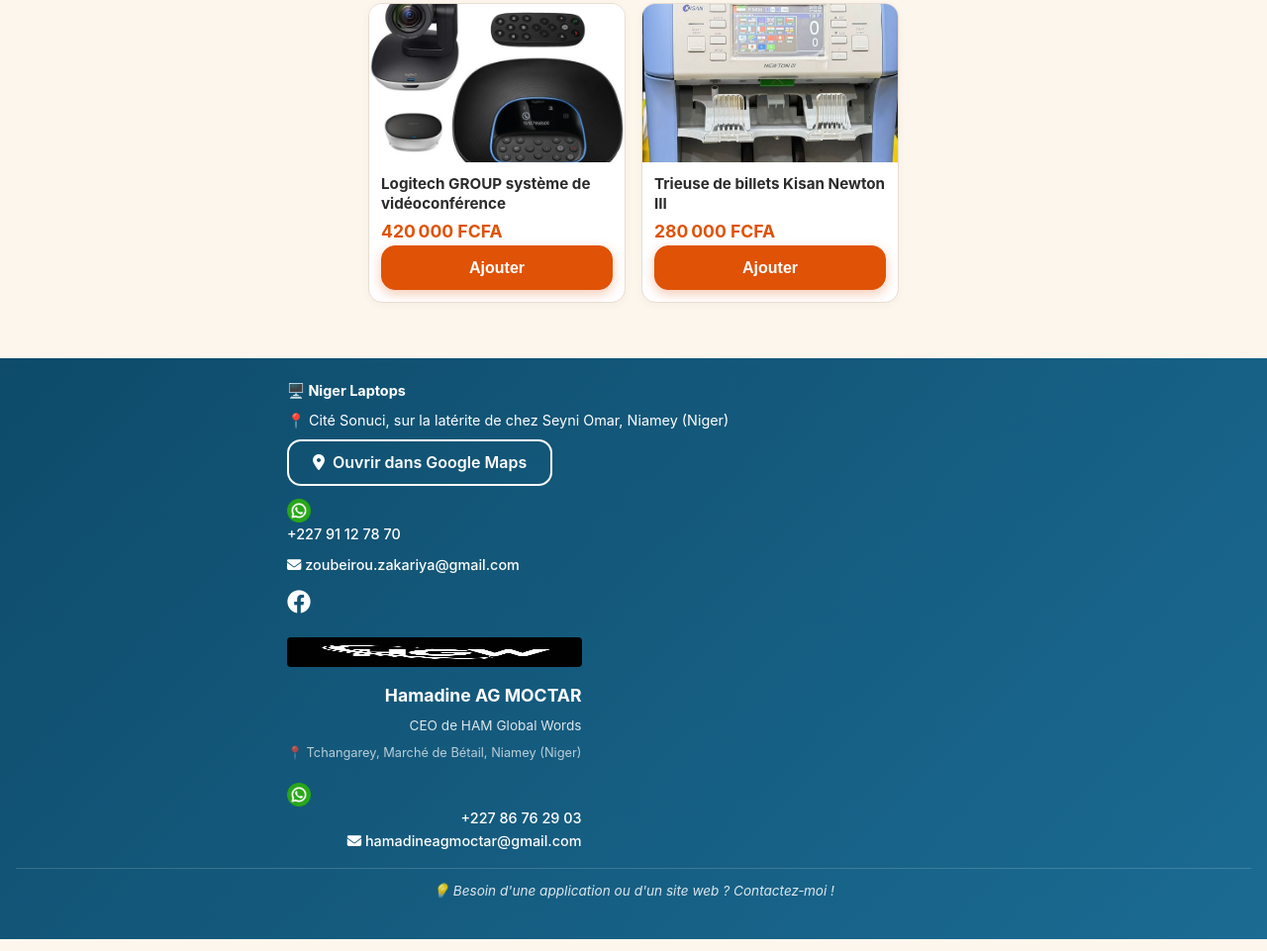
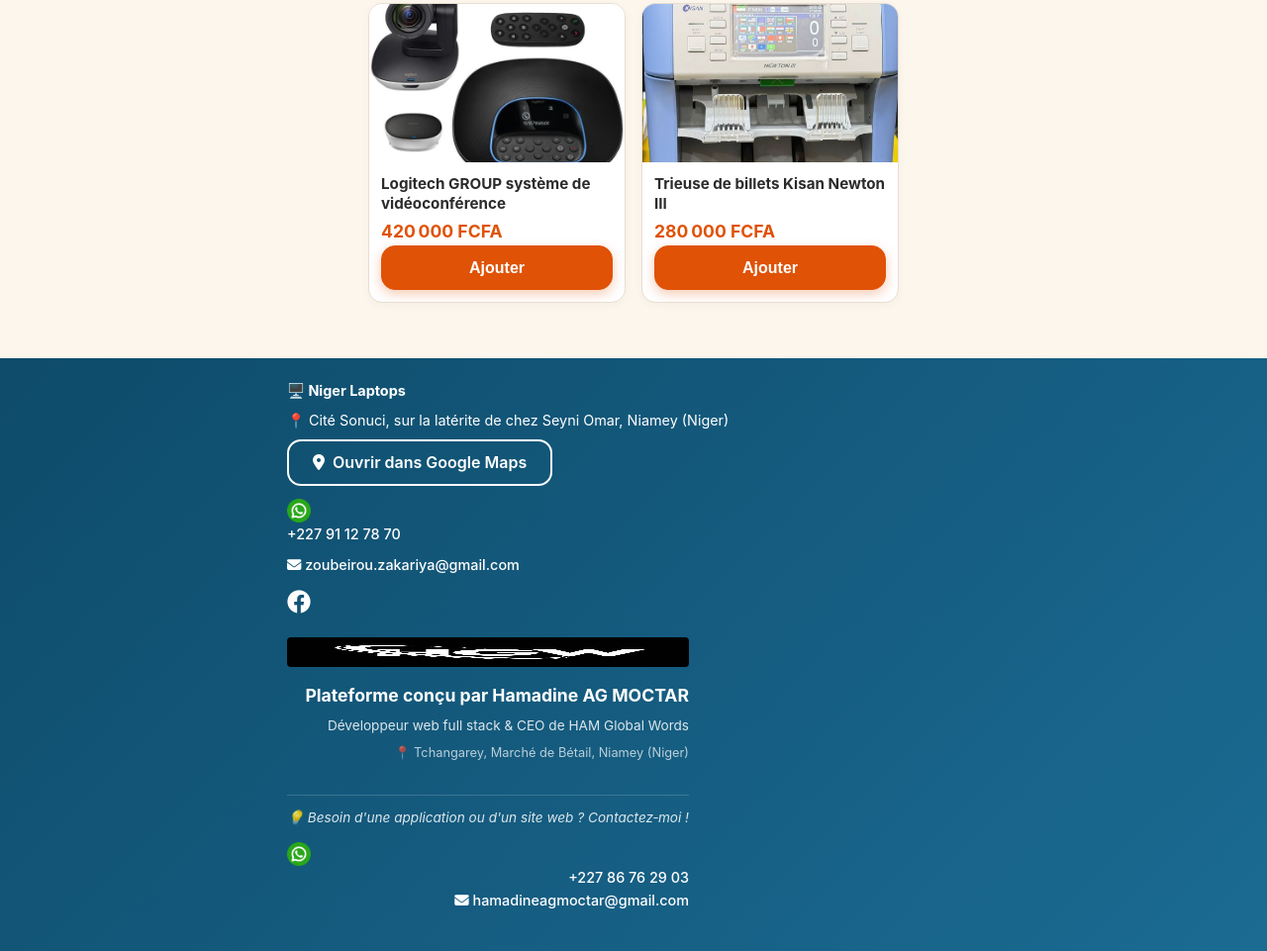
Before and after one commit to terpoland4-star/Niger-Laptops, a website: page docs/index.html in a window 1280 px wide. Shown: the part 4270-5231 px from the top of the page at 99% size. Drawn offline with Linux system fonts and the light colour scheme; no server answers.

Commit message:
Update index.html

```diff
--- a/docs/index.html
+++ b/docs/index.html
@@ -82,10 +82,11 @@
             <!-- Colonne Développeur -->
             <div class="promo-right">
                 <img src="assets/images/logo/logoHAM.png" alt="HAM Global Words" style="height:30px; border-radius:4px; margin-bottom:0.5rem;">
-                <div class="promo-name">Hamadine AG MOCTAR</div>
-                <div class="promo-title">CEO de HAM Global Words</div>
+                <div class="promo-name">Plateforme conçu par Hamadine AG MOCTAR</div>
+                <div class="promo-title">Développeur web full stack & CEO de HAM Global Words</div>
                 <div class="promo-location">📍 Tchangarey, Marché de Bétail, Niamey (Niger)</div>
                 <div style="margin-top: 0.8rem;">
+                    <p class="promo-tagline">💡 Besoin d'une application ou d'un site web ? Contactez‑moi !</p>
                     <a href="https://wa.me/22786762903" target="_blank" rel="noopener" class="promo-link">
                         <img src="assets/images/logo/whatsapp.png" style="height:24px; vertical-align:middle;"> +227 86 76 29 03
                     </a><br>
@@ -95,7 +96,7 @@
                 </div>
             </div>
         </div>
-        <p class="promo-tagline">💡 Besoin d'une application ou d'un site web ? Contactez‑moi !</p>
+
     </footer>
 
     <!-- Scripts -->
```
